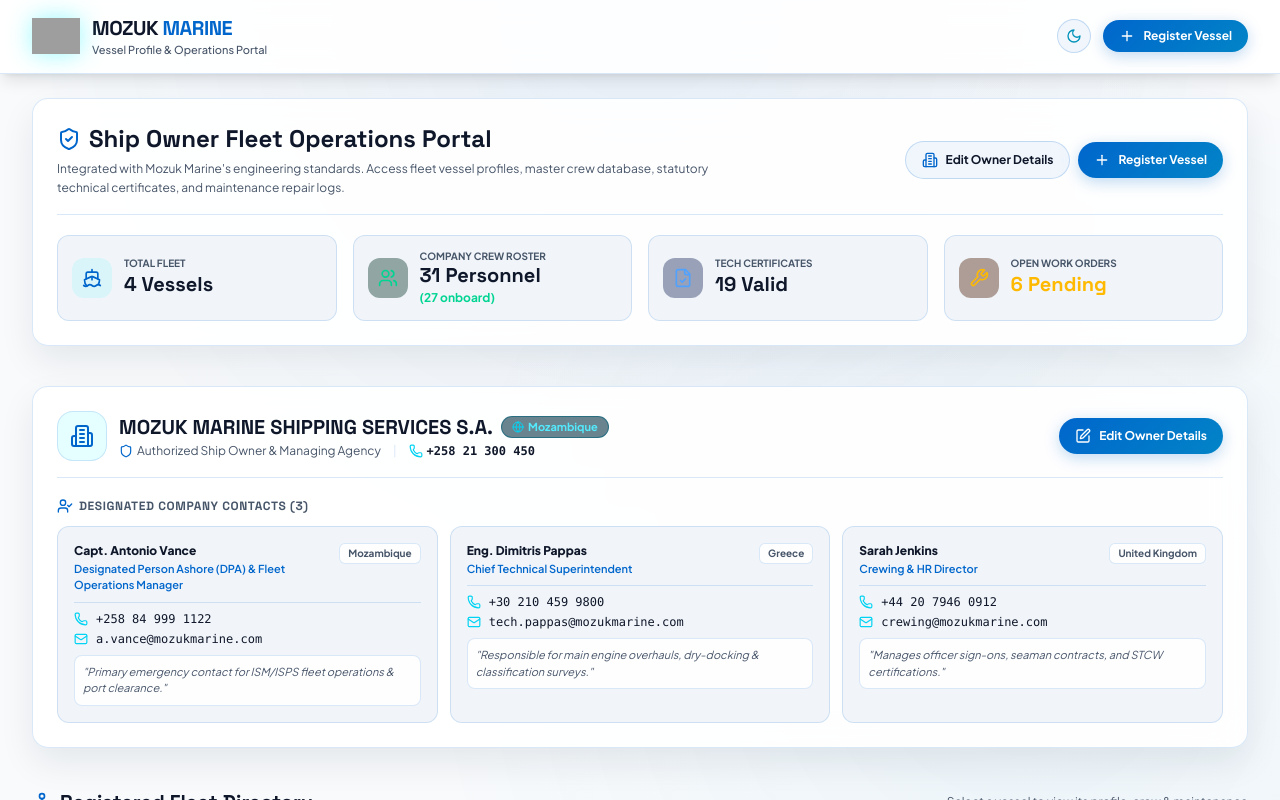
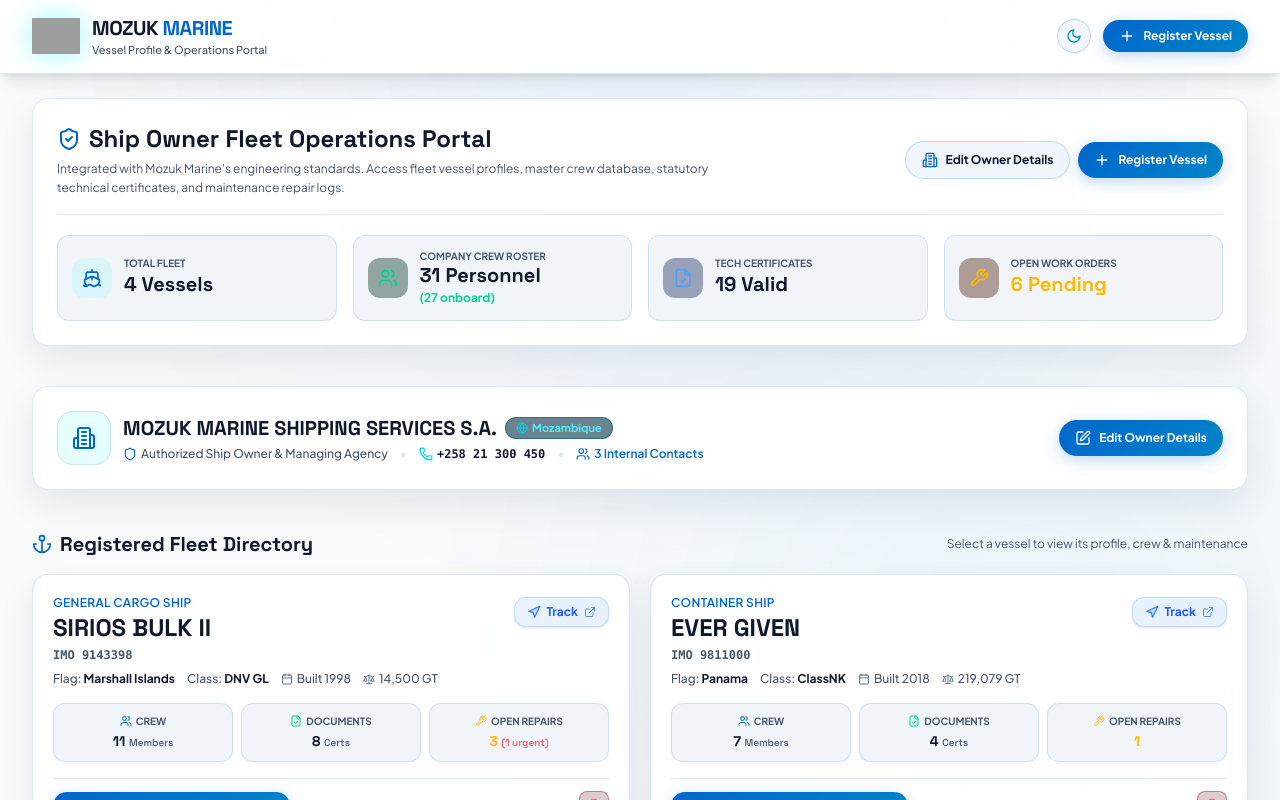
Before and after one commit to Drakhtar359/app-mozuk-marine, a React (Vite) app: page / in a window 1280 px wide. Shown: the top 800 px of the page. Built offline with nearby package versions, Linux system fonts and the light colour scheme; grey boxes are pictures that could not be loaded.

Commit message:
Update contact roster to horizontal table layout inside edit modal and hide internal contacts on outside dashboard card

```diff
--- a/src/components/ShipOwnerCard.tsx
+++ b/src/components/ShipOwnerCard.tsx
@@ -1,16 +1,6 @@
 import React from 'react';
 import { ShipOwnerDetails } from '../types/vessel';
-import {
-  Building2,
-  Globe,
-  Phone,
-  Mail,
-  UserCheck,
-  Edit,
-  Briefcase,
-  Shield,
-  FileText,
-} from 'lucide-react';
+import { Building2, Globe, Phone, Edit, Shield, Users } from 'lucide-react';
 
 interface ShipOwnerCardProps {
   ownerDetails: ShipOwnerDetails;
@@ -20,14 +10,13 @@
 export const ShipOwnerCard: React.FC<ShipOwnerCardProps> = ({ ownerDetails, onEdit }) => {
   return (
     <div className="mozuk-glass-card rounded-2xl p-6 relative overflow-hidden shadow-lg border border-[var(--color-glass-border)]">
-      {/* Header Bar */}
-      <div className="flex flex-col md:flex-row md:items-center justify-between gap-4 border-b border-[var(--color-glass-border)] pb-4 mb-5">
+      <div className="flex flex-col md:flex-row md:items-center justify-between gap-4">
         <div className="flex items-center gap-3">
-          <div className="p-3 rounded-2xl bg-[rgba(0,242,254,0.1)] text-[var(--color-primary)] border border-[var(--color-glass-border)] shrink-0">
+          <div className="p-3.5 rounded-2xl bg-[rgba(0,242,254,0.1)] text-[var(--color-primary)] border border-[var(--color-glass-border)] shrink-0">
             <Building2 className="w-6 h-6" />
           </div>
           <div>
-            <div className="flex items-center gap-2">
+            <div className="flex flex-wrap items-center gap-2">
               <h3 className="font-['Space_Grotesk',sans-serif] font-extrabold text-xl text-[var(--text-main)]">
                 {ownerDetails.companyName}
               </h3>
@@ -36,19 +25,22 @@
                 {ownerDetails.country}
               </span>
             </div>
-            <p className="text-xs text-[var(--text-muted)] mt-0.5 flex items-center gap-3">
+            <div className="flex flex-wrap items-center gap-3 text-xs text-[var(--text-muted)] mt-1 font-medium">
               <span className="flex items-center gap-1">
                 <Shield className="w-3.5 h-3.5 text-[var(--color-primary)]" /> Authorized Ship Owner & Managing Agency
               </span>
-              <span className="text-[var(--color-glass-border)]">|</span>
+              <span className="text-[var(--color-glass-border)]">•</span>
               <span className="flex items-center gap-1 font-mono text-[var(--text-main)] font-semibold">
                 <Phone className="w-3.5 h-3.5 text-cyan-400" /> {ownerDetails.phoneNumber}
               </span>
-            </p>
+              <span className="text-[var(--color-glass-border)]">•</span>
+              <span className="flex items-center gap-1 font-semibold text-[var(--color-primary)]">
+                <Users className="w-3.5 h-3.5" /> {ownerDetails.contactPeople.length} Internal Contact{ownerDetails.contactPeople.length === 1 ? '' : 's'}
+              </span>
+            </div>
           </div>
         </div>
 
-        {/* Edit Button requested by user */}
         <button
           onClick={onEdit}
           className="px-4 py-2.5 rounded-full btn-mozuk-primary text-xs font-bold flex items-center gap-2 shrink-0 shadow-sm transition hover:scale-[1.02]"
@@ -56,63 +48,6 @@
           <Edit className="w-4 h-4" /> Edit Owner Details
         </button>
       </div>
-
-      {/* Designated Contact People Section */}
-      <div className="space-y-3">
-        <div className="flex items-center justify-between">
-          <h4 className="font-['Space_Grotesk',sans-serif] font-bold text-xs uppercase tracking-wider text-[var(--text-muted)] flex items-center gap-1.5">
-            <UserCheck className="w-4 h-4 text-[var(--color-primary)]" /> Designated Company Contacts ({ownerDetails.contactPeople.length})
-          </h4>
-        </div>
-
-        {ownerDetails.contactPeople.length === 0 ? (
-          <div className="bg-[var(--color-bg-alt)] border border-[var(--color-glass-border)] rounded-xl p-4 text-center text-xs text-[var(--text-muted)]">
-            No designated contact people listed. Click "Edit Owner Details" to add DPA, superintendents, or emergency contacts.
-          </div>
-        ) : (
-          <div className="grid grid-cols-1 md:grid-cols-2 lg:grid-cols-3 gap-3">
-            {ownerDetails.contactPeople.map((person) => (
-              <div
-                key={person.id}
-                className="p-4 rounded-xl bg-[var(--color-bg-alt)] border border-[var(--color-glass-border)] space-y-2 hover:border-[var(--color-glass-border-hover)] transition"
-              >
-                <div className="flex items-start justify-between gap-2 border-b border-[var(--color-glass-border)] pb-2">
-                  <div>
-                    <h5 className="font-extrabold text-[var(--text-main)] text-xs">{person.fullName}</h5>
-                    <span className="text-[11px] text-[var(--color-primary)] font-semibold block mt-0.5">
-                      {person.position}
-                    </span>
-                  </div>
-                  <span className="px-2 py-0.5 rounded-md bg-[var(--color-surface)] border border-[var(--color-glass-border)] text-[10px] font-bold text-[var(--text-muted)] shrink-0">
-                    {person.country}
-                  </span>
-                </div>
-
-                <div className="space-y-1 text-xs font-mono">
-                  <div className="flex items-center gap-2 text-[var(--text-main)]">
-                    <Phone className="w-3.5 h-3.5 text-cyan-400 shrink-0" />
-                    <a href={`tel:${person.phoneNumber}`} className="hover:underline">
-                      {person.phoneNumber}
-                    </a>
-                  </div>
-                  <div className="flex items-center gap-2 text-[var(--text-main)] truncate" title={person.email}>
-                    <Mail className="w-3.5 h-3.5 text-cyan-400 shrink-0" />
-                    <a href={`mailto:${person.email}`} className="hover:underline truncate">
-                      {person.email}
-                    </a>
-                  </div>
-                </div>
-
-                {person.description && (
-                  <p className="text-[11px] text-[var(--text-muted)] italic bg-[var(--color-surface)] p-2 rounded-lg border border-[var(--color-glass-border)] mt-2">
-                    "{person.description}"
-                  </p>
-                )}
-              </div>
-            ))}
-          </div>
-        )}
-      </div>
     </div>
   );
 };
--- a/src/components/ShipOwnerModal.tsx
+++ b/src/components/ShipOwnerModal.tsx
@@ -4,14 +4,12 @@
   Building2,
   Globe,
   Phone,
-  Mail,
   UserCheck,
   Plus,
   Trash2,
   X,
-  FileText,
-  Briefcase,
   ShieldCheck,
+  Users,
 } from 'lucide-react';
 
 interface ShipOwnerModalProps {
@@ -83,7 +81,7 @@
 
   return (
     <div className="fixed inset-0 z-50 bg-slate-950/80 backdrop-blur-md flex items-center justify-center p-4 overflow-y-auto">
-      <div className="bg-[var(--color-bg-alt)] border border-[var(--color-glass-border-hover)] rounded-2xl w-full max-w-3xl overflow-hidden shadow-2xl flex flex-col max-h-[90vh] my-auto">
+      <div className="bg-[var(--color-bg-alt)] border border-[var(--color-glass-border-hover)] rounded-2xl w-full max-w-5xl overflow-hidden shadow-2xl flex flex-col max-h-[90vh] my-auto">
         {/* Modal Header */}
         <div className="px-6 py-4 border-b border-[var(--color-glass-border)] flex items-center justify-between bg-[var(--color-surface)] shrink-0">
           <div>
@@ -92,7 +90,7 @@
               Edit Ship Owner & Manager Details
             </h3>
             <p className="text-xs text-[var(--text-muted)]">
-              Update corporate owner profile, headquarters location, main hotline, and designated company contacts.
+              Update corporate owner profile, headquarters location, main phone line, and internal company contacts.
             </p>
           </div>
           <button
@@ -160,53 +158,49 @@
             </div>
           </div>
 
-          {/* SECTION 2: DESIGNATED CONTACT PEOPLE */}
-          <div className="space-y-4 pt-2">
+          {/* SECTION 2: INTERNAL COMPANY CONTACTS TABLE (HORIZONTAL) */}
+          <div className="space-y-3 pt-2">
             <div className="flex items-center justify-between border-b border-[var(--color-glass-border)] pb-2">
               <h4 className="font-['Space_Grotesk',sans-serif] font-bold text-sm text-[var(--text-main)] flex items-center gap-2">
-                <UserCheck className="w-4 h-4 text-[var(--color-primary)]" />
-                Company Contact People ({contactPeople.length})
+                <Users className="w-4 h-4 text-[var(--color-primary)]" />
+                Internal Company Contacts Directory ({contactPeople.length})
               </h4>
               <button
                 type="button"
                 onClick={handleAddContactPerson}
-                className="px-3 py-1.5 rounded-xl bg-[rgba(0,242,254,0.1)] hover:bg-[rgba(0,242,254,0.2)] text-[var(--color-primary)] border border-[var(--color-glass-border)] font-bold text-xs flex items-center gap-1.5 transition"
+                className="px-3.5 py-1.5 rounded-xl bg-[rgba(0,242,254,0.1)] hover:bg-[rgba(0,242,254,0.2)] text-[var(--color-primary)] border border-[var(--color-glass-border)] font-bold text-xs flex items-center gap-1.5 transition"
               >
                 <Plus className="w-3.5 h-3.5" /> Add Contact Person
               </button>
             </div>
 
+            <div className="mozuk-glass-card rounded-2xl overflow-hidden border border-[var(--color-glass-border)]">
+              <div className="overflow-x-auto">
+                <table className="w-full text-left text-xs min-w-[800px]">
+                  <thead className="bg-[var(--color-bg-alt)] text-[var(--text-muted)] text-[11px] uppercase border-b border-[var(--color-glass-border)] font-bold">
+                    <tr>
+                      <th className="py-3 px-3 min-w-[150px]">Full Name *</th>
+                      <th className="py-3 px-3 min-w-[150px]">Position / Role *</th>
+                      <th className="py-3 px-3 min-w-[110px]">Country *</th>
+                      <th className="py-3 px-3 min-w-[125px]">Phone Number *</th>
+                      <th className="py-3 px-3 min-w-[150px]">Email Address *</th>
+                      <th className="py-3 px-3 min-w-[160px]">Description (Optional)</th>
+                      <th className="py-3 px-3 text-right w-12">Action</th>
+                    </tr>
+                  </thead>
+                  <tbody className="divide-y divide-[var(--color-glass-border)]">
                     {contactPeople.length === 0 ? (
-              <div className="bg-[var(--color-surface)] border border-[var(--color-glass-border)] rounded-xl p-5 text-center text-[var(--text-muted)] text-xs">
-                No company contact persons listed. Click "+ Add Contact Person" to record DPA, Technical Superintendents, or Emergency Contacts.
-              </div>
+                      <tr>
+                        <td colSpan={7} className="py-8 text-center text-[var(--text-muted)] text-xs">
+                          <UserCheck className="w-8 h-8 text-[var(--text-dim)] mx-auto mb-2 opacity-50" />
+                          No internal contact persons added yet. Click "+ Add Contact Person" to populate the table.
+                        </td>
+                      </tr>
                     ) : (
-              <div className="space-y-4">
-                {contactPeople.map((person, index) => (
-                  <div
-                    key={person.id}
-                    className="bg-[var(--color-surface)] border border-[var(--color-glass-border)] rounded-2xl p-4 space-y-3 relative group"
-                  >
-                    <div className="flex items-center justify-between border-b border-[var(--color-glass-border)] pb-2">
-                      <span className="font-bold text-[var(--color-primary)] text-xs uppercase tracking-wider flex items-center gap-1.5">
-                        <Briefcase className="w-3.5 h-3.5" /> Contact #{index + 1}
-                      </span>
-                      <button
-                        type="button"
-                        onClick={() => handleRemoveContactPerson(person.id)}
-                        className="text-red-400 hover:text-red-300 hover:bg-red-950/40 px-2 py-1 rounded-lg text-xs font-semibold flex items-center gap-1 transition"
-                        title="Remove Contact Person"
-                      >
-                        <Trash2 className="w-3.5 h-3.5" /> Remove
-                      </button>
-                    </div>
-
-                    <div className="grid grid-cols-1 sm:grid-cols-2 gap-3">
+                      contactPeople.map((person) => (
+                        <tr key={person.id} className="hover:bg-[var(--color-glass-border)] transition align-top">
                           {/* Full Name */}
-                      <div>
-                        <label className="block text-[var(--text-main)] font-bold mb-1">
-                          Full Name *
-                        </label>
+                          <td className="py-2.5 px-3">
                             <input
                               type="text"
                               placeholder="e.g. Capt. Antonio Vance"
@@ -215,32 +209,26 @@
                                 handleUpdateContactPerson(person.id, 'fullName', e.target.value)
                               }
                               required
-                          className="w-full bg-[var(--color-bg)] border border-[var(--color-glass-border)] rounded-xl px-3 py-2 text-xs text-[var(--text-main)] font-semibold"
+                              className="w-full bg-[var(--color-bg)] border border-[var(--color-glass-border)] rounded-lg px-2.5 py-1.5 text-xs text-[var(--text-main)] font-semibold"
                             />
-                      </div>
+                          </td>
 
                           {/* Position */}
-                      <div>
-                        <label className="block text-[var(--text-main)] font-bold mb-1">
-                          Position / Role *
-                        </label>
+                          <td className="py-2.5 px-3">
                             <input
                               type="text"
-                          placeholder="e.g. Designated Person Ashore (DPA)"
+                              placeholder="e.g. DPA / Operations"
                               value={person.position}
                               onChange={(e) =>
                                 handleUpdateContactPerson(person.id, 'position', e.target.value)
                               }
                               required
-                          className="w-full bg-[var(--color-bg)] border border-[var(--color-glass-border)] rounded-xl px-3 py-2 text-xs text-[var(--text-main)] font-semibold"
+                              className="w-full bg-[var(--color-bg)] border border-[var(--color-glass-border)] rounded-lg px-2.5 py-1.5 text-xs text-[var(--text-main)] font-semibold"
                             />
-                      </div>
+                          </td>
 
                           {/* Country */}
-                      <div>
-                        <label className="block text-[var(--text-main)] font-bold mb-1">
-                          Country *
-                        </label>
+                          <td className="py-2.5 px-3">
                             <input
                               type="text"
                               placeholder="e.g. Mozambique"
@@ -249,15 +237,12 @@
                                 handleUpdateContactPerson(person.id, 'country', e.target.value)
                               }
                               required
-                          className="w-full bg-[var(--color-bg)] border border-[var(--color-glass-border)] rounded-xl px-3 py-2 text-xs text-[var(--text-main)]"
+                              className="w-full bg-[var(--color-bg)] border border-[var(--color-glass-border)] rounded-lg px-2.5 py-1.5 text-xs text-[var(--text-main)]"
                             />
-                      </div>
+                          </td>
 
                           {/* Phone Number */}
-                      <div>
-                        <label className="block text-[var(--text-main)] font-bold mb-1">
-                          Phone Number *
-                        </label>
+                          <td className="py-2.5 px-3">
                             <input
                               type="tel"
                               placeholder="e.g. +258 84 999 1122"
@@ -266,15 +251,12 @@
                                 handleUpdateContactPerson(person.id, 'phoneNumber', e.target.value)
                               }
                               required
-                          className="w-full bg-[var(--color-bg)] border border-[var(--color-glass-border)] rounded-xl px-3 py-2 text-xs font-mono text-[var(--text-main)]"
+                              className="w-full bg-[var(--color-bg)] border border-[var(--color-glass-border)] rounded-lg px-2.5 py-1.5 text-xs font-mono text-[var(--text-main)]"
                             />
-                      </div>
+                          </td>
 
                           {/* Email */}
-                      <div className="sm:col-span-2">
-                        <label className="block text-[var(--text-main)] font-bold mb-1">
-                          Email Address *
-                        </label>
+                          <td className="py-2.5 px-3">
                             <input
                               type="email"
                               placeholder="e.g. a.vance@mozukmarine.com"
@@ -283,33 +265,41 @@
                                 handleUpdateContactPerson(person.id, 'email', e.target.value)
                               }
                               required
-                          className="w-full bg-[var(--color-bg)] border border-[var(--color-glass-border)] rounded-xl px-3 py-2 text-xs font-mono text-[var(--text-main)]"
+                              className="w-full bg-[var(--color-bg)] border border-[var(--color-glass-border)] rounded-lg px-2.5 py-1.5 text-xs font-mono text-[var(--text-main)]"
                             />
-                      </div>
+                          </td>
 
-                      {/* Description (Optional) */}
-                      <div className="sm:col-span-2">
-                        <label className="block text-[var(--text-main)] font-bold mb-1 flex items-center justify-between">
-                          <span>Description</span>
-                          <span className="text-[10px] text-[var(--text-muted)] font-normal">
-                            (Optional)
-                          </span>
-                        </label>
+                          {/* Description */}
+                          <td className="py-2.5 px-3">
                             <input
                               type="text"
-                          placeholder="e.g. Primary emergency contact for ISM/ISPS fleet operations & port clearance."
+                              placeholder="e.g. Primary emergency contact"
                               value={person.description || ''}
                               onChange={(e) =>
                                 handleUpdateContactPerson(person.id, 'description', e.target.value)
                               }
-                          className="w-full bg-[var(--color-bg)] border border-[var(--color-glass-border)] rounded-xl px-3 py-2 text-xs text-[var(--text-main)]"
+                              className="w-full bg-[var(--color-bg)] border border-[var(--color-glass-border)] rounded-lg px-2.5 py-1.5 text-xs text-[var(--text-main)]"
                             />
+                          </td>
+
+                          {/* Delete Action */}
+                          <td className="py-2.5 px-3 text-right">
+                            <button
+                              type="button"
+                              onClick={() => handleRemoveContactPerson(person.id)}
+                              className="p-1.5 text-red-400 hover:text-red-300 hover:bg-red-950/40 rounded-lg transition"
+                              title="Delete Contact Person"
+                            >
+                              <Trash2 className="w-4 h-4" />
+                            </button>
+                          </td>
+                        </tr>
+                      ))
+                    )}
+                  </tbody>
+                </table>
               </div>
             </div>
-                  </div>
-                ))}
-              </div>
-            )}
           </div>
 
           {/* Modal Footer Buttons */}
```
Lines whose indentation alone changed are shown as unchanged.
